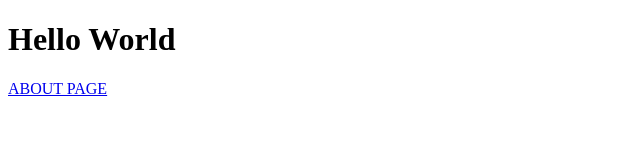
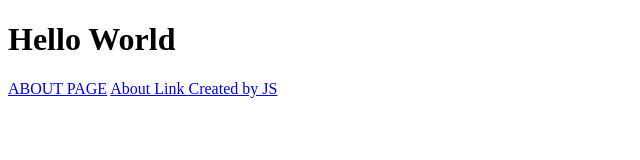
Before and after one commit to andysantos772/my-website, a website: page pages/home.html in a window 1280 px wide. Shown: the whole page, without its empty margins (0-640 px from the left). Drawn offline with Linux system fonts and the light colour scheme.

Commit message:
Rewrite home.js to route the ./about page as test

```diff
--- a/pages/home.html
+++ b/pages/home.html
@@ -4,7 +4,7 @@
     <meta charset="UTF-8">
     <meta http-equiv="X-UA-Compatible" content="IE=edge">
     <meta name="viewport" content="width=device-width, initial-scale=1.0">
-    <script src="../scripts/home.js"></script>
+    <script src="../scripts/home.js" defer></script>
     <title>Document</title>
 </head>
 <body>
--- a/scripts/home.js
+++ b/scripts/home.js
@@ -1,7 +1,7 @@
 const container = document.querySelector('body');
 
-let button = document.createElement('button');
-button.textContent = 'About Link Created by JS';
-button.href = './about';
+let a = document.createElement('a');
+a.textContent = 'About Link Created by JS';
+a.setAttribute('href', "./about");
 
-container.appendChild(button);
+container.appendChild(a);
```
